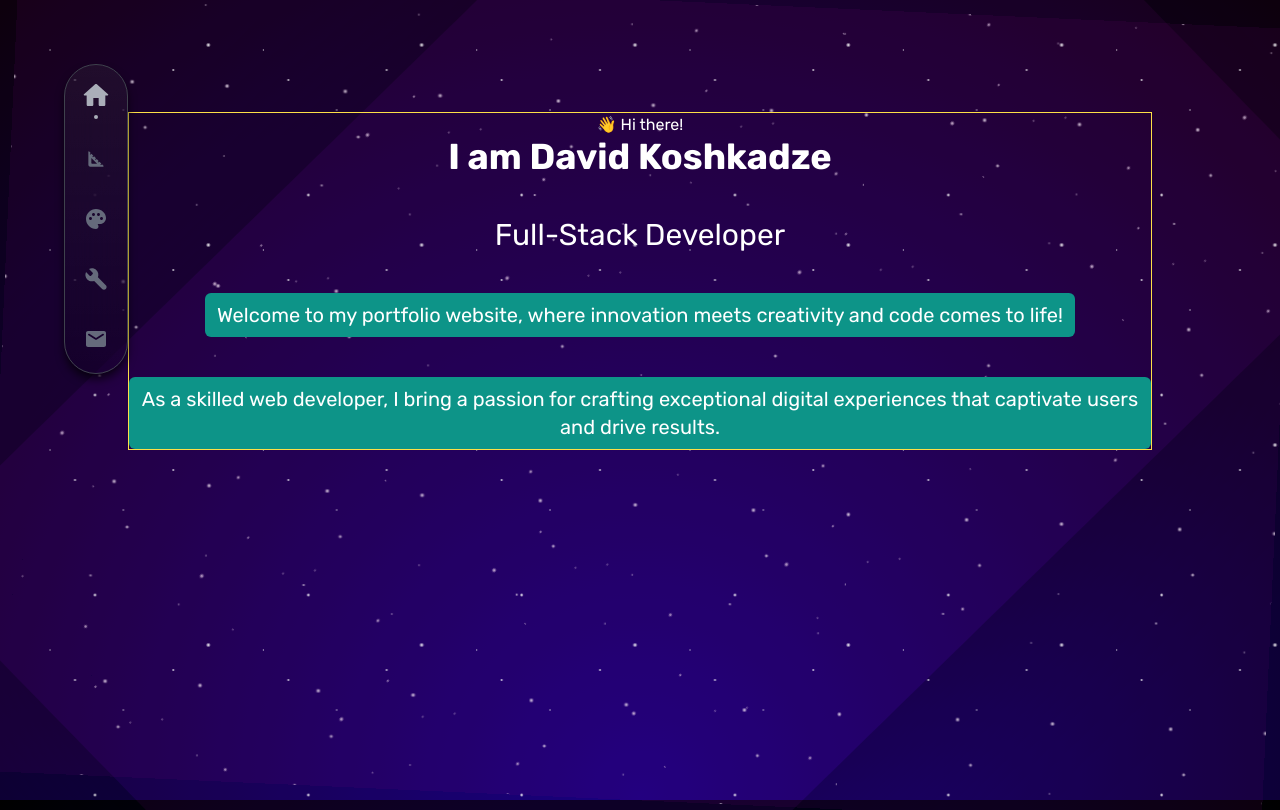
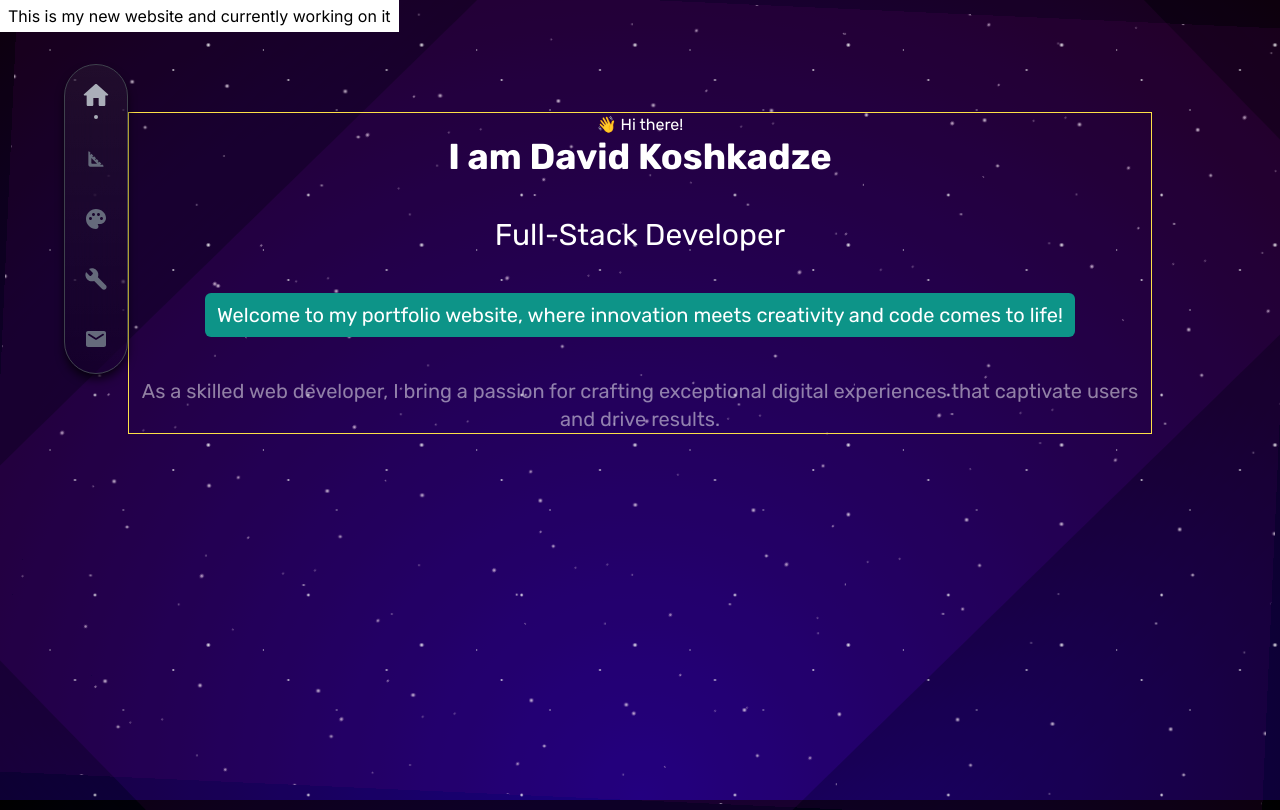
Before and after one commit to David-Koshkadze/portfolio12, a Next.js app: page / in a window 1280 px wide. Shown: the top 810 px of the page. Built offline with nearby package versions, Linux system fonts and the light colour scheme.

Commit message:
working progress notify

```diff
--- a/app/layout.tsx
+++ b/app/layout.tsx
@@ -16,6 +16,9 @@ export default function RootLayout({
   return (
     <html lang="en">
       <body className={inter.className}>
+        <div className="fixed bg-white py-1 px-2">
+          This is my new website and currently working on it
+        </div>
         {children}
         <div className="space stars1"></div>
         <div className="space stars2"></div>
--- a/components/Home/Home.tsx
+++ b/components/Home/Home.tsx
@@ -14,7 +14,7 @@ export default function HomePage() {
             and code comes to life!
           </p>
 
-          <p className="bg-teal-600 w-fit text-white py-2 px-3 rounded-md">
+          <p>
             As a skilled web developer, I bring a passion for crafting
             exceptional digital experiences that captivate users and drive
             results.
```
